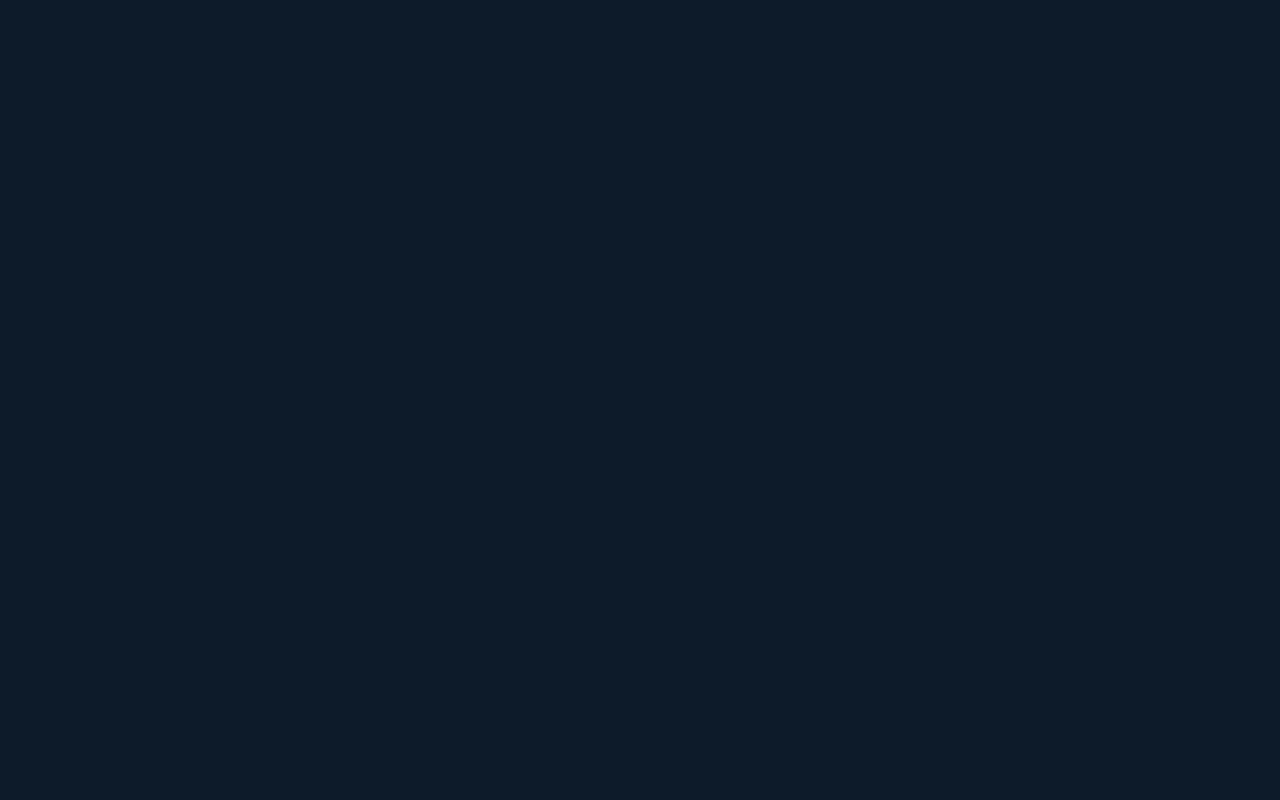
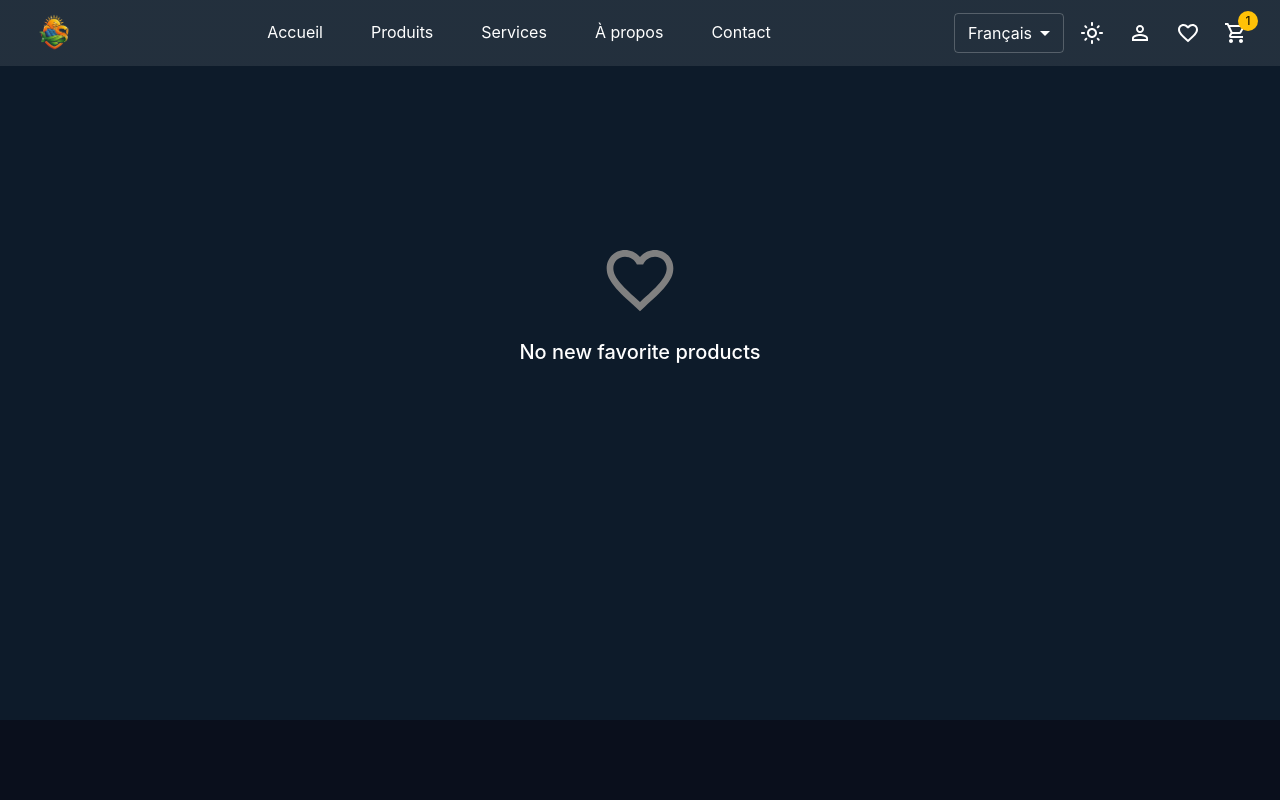
Before and after one commit to abderrahmanetaha7-lgtm/solar_stage, a React (Vite) app: page /favorites in a window 1280 px wide. Before the commit this address had no page. Shown: the top 800 px of the page. Built offline with nearby package versions, Linux system fonts and the light colour scheme; a web font is replaced by a local one.

Commit message:
Create  favorites page with product display

```diff
--- a/src/components/Home/FeaturedProductsHome.jsx
+++ b/src/components/Home/FeaturedProductsHome.jsx
@@ -13,8 +13,12 @@ import { useNavigate } from "react-router-dom";
 import { useProducts } from "../../context/ProductContext";
 import ProductCard from "../Products/ProductCard";
 
+import ArrowBackIcon from "@mui/icons-material/ArrowBack";
+import ArrowForwardIcon from "@mui/icons-material/ArrowForward";
+
+
 const FeaturedProducts = () => {
-  const { t } = useTranslation();
+  const { t,i18n } = useTranslation();
   const navigate = useNavigate(); // Hook for programmatic navigation
   const theme = useTheme();
   const isMobile = useMediaQuery(theme.breakpoints.down("sm")); // Check if screen is mobile size
@@ -135,6 +139,13 @@ const FeaturedProducts = () => {
           onClick={() => navigate("/products")} // Navigate to products page
           variant="outlined"
           size="large"
+          endIcon={
+              i18n.language === "ar" ? (
+                <ArrowBackIcon />
+              ) : (
+                <ArrowForwardIcon />
+              )
+            }
           sx={{
             borderRadius: 3,
             px: 4,
@@ -150,7 +161,6 @@ const FeaturedProducts = () => {
           }}
         >
           {t("home.products.buttons.view_all")}
-          {/* <KeyboardArrowRightIcon sx={{ ml: 1 }} /> */}
         </Button>
       </Box>
     </Container>
--- a/src/components/Home/FirstSectionHome.jsx
+++ b/src/components/Home/FirstSectionHome.jsx
@@ -1,11 +1,14 @@
 import React from "react";
 import imgHome from "../../assets/images/imgHome.png";
 import { Box, Container, Typography, Button } from "@mui/material";
-// import KeyboardArrowRightIcon from "@mui/icons-material/KeyboardArrowRight";
+
+import ArrowBackIcon from "@mui/icons-material/ArrowBack";
+import ArrowForwardIcon from "@mui/icons-material/ArrowForward";
+
 import { Link as RouterLink } from "react-router-dom";
 import { useTranslation } from "react-i18next";
 export default function FirstSectionHome() {
-  const { t } = useTranslation();
+  const { t,i18n } = useTranslation();
   return (
     <Box
       component="section"
@@ -100,6 +103,13 @@ export default function FirstSectionHome() {
             <Button
               variant="contained"
               color="primary"
+              endIcon={
+                i18n.language === "ar" ? (
+                  <ArrowBackIcon />
+                ) : (
+                  <ArrowForwardIcon />
+                )
+              }
               component={RouterLink}
               to="/products"
               sx={{
@@ -113,7 +123,6 @@ export default function FirstSectionHome() {
               }}
             >
               {t("home.hero.buttons.buy")}
-              {/* <KeyboardArrowRightIcon sx={{ ml: 1 }} /> */}
             </Button>
 
             <Button
--- a/src/components/Home/GoContactHome.jsx
+++ b/src/components/Home/GoContactHome.jsx
@@ -2,10 +2,12 @@ import React from "react";
 import { Box, Typography, Button } from "@mui/material";
 import ArrowForwardIcon from "@mui/icons-material/ArrowForward";
 import { useTranslation } from "react-i18next";
+
+import ArrowBackIcon from "@mui/icons-material/ArrowBack";
+
 export default function GoContactHome() {
-  const { t } = useTranslation();
+  const { t, i18n } = useTranslation();
   return (
-
     <Box
       sx={{
         px: 3,
@@ -54,15 +56,16 @@ export default function GoContactHome() {
             color: "text.secondary",
             lineHeight: 1.6,
           }}
-          >
+        >
           {t("home.cta.description")}
-
         </Typography>
 
         {/* Call-to-action button */}
         <Button
           variant="contained"
-          endIcon={<ArrowForwardIcon />}
+          endIcon={
+            i18n.language === "ar" ? <ArrowBackIcon /> : <ArrowForwardIcon />
+          }
           sx={{
             px: 4,
             py: 1.3,
@@ -76,9 +79,8 @@ export default function GoContactHome() {
               transform: "translateY(-2px)",
             },
           }}
-          >
+        >
           {t("home.cta.button")}
-
         </Button>
       </Box>
     </Box>
--- a/src/components/Products/ProductCard.jsx
+++ b/src/components/Products/ProductCard.jsx
@@ -15,10 +15,14 @@ import FavoriteIcon from "@mui/icons-material/Favorite";
 import FlashOnIcon from "@mui/icons-material/FlashOn";
 import ShoppingCartIcon from "@mui/icons-material/ShoppingCart";
 import { useTranslation } from "react-i18next";
+import { useData } from "../../context/AuthContext";
 
 const ProductCard = ({ product, onAddToCart }) => {
+  const { toggleFavorite, isFavorite } = useData();
+
+  const favorite = isFavorite(product.id);
+
   const { t } = useTranslation();
-  const [isFavorite, setIsFavorite] = useState(false);
   const [imageError, setImageError] = useState(false);
   const theme = useTheme();
   const isDarkMode = theme.palette.mode === "dark";
@@ -38,9 +42,7 @@ const ProductCard = ({ product, onAddToCart }) => {
     "https://via.placeholder.com/500x300?text=Image+Not+Found";
   const imageSrc = imageError ? fallbackImage : image;
 
-  const handleFavoriteClick = () => {
-    setIsFavorite(!isFavorite);
-  };
+
 
   const formattedPrice =
     typeof price === "number" ? price.toLocaleString() : price;
@@ -138,7 +140,7 @@ const ProductCard = ({ product, onAddToCart }) => {
         />
 
         <IconButton
-          onClick={handleFavoriteClick}
+          onClick={() => toggleFavorite(product)}
           sx={{
             position: "absolute",
             top: 12,
@@ -157,7 +159,7 @@ const ProductCard = ({ product, onAddToCart }) => {
             },
           }}
         >
-          {isFavorite ? (
+          {favorite  ? (
             <FavoriteIcon sx={{ color: "#e91e63", fontSize: 22 }} />
           ) : (
             <FavoriteBorderIcon
@@ -238,11 +240,11 @@ const ProductCard = ({ product, onAddToCart }) => {
               color="text.secondary"
               sx={{ textDecoration: "line-through", fontSize: "0.75rem" }}
             >
-              {(formattedPrice * 1.2).toLocaleString()} {" "}
+              {(formattedPrice * 1.2).toLocaleString()}{" "}
               {t("productsPage.currency")}
             </Typography>
             <Typography variant="p" fontWeight="bold" color="primary">
-              {formattedPrice} {" "} {t("productsPage.currency")}
+              {formattedPrice} {t("productsPage.currency")}
             </Typography>
           </Box>
 
--- a/src/components/layout/Navbar.jsx
+++ b/src/components/layout/Navbar.jsx
@@ -34,7 +34,6 @@ import { useTranslation } from "react-i18next";
 
 // Language Switcher (clean)
 const LanguageSwitcher = ({ i18n }) => {
-
   const handleChange = (e) => {
     i18n.changeLanguage(e.target.value);
   };
@@ -57,7 +56,7 @@ export default function Navbar() {
   const { t, i18n } = useTranslation();
   const location = useLocation();
 
-  const { mode, toggleTheme } = useData();
+  const { mode, toggleTheme,favorites } = useData();
 
   const theme = useTheme();
   const isMobile = useMediaQuery(theme.breakpoints.down("md"));
@@ -153,8 +152,12 @@ export default function Navbar() {
             </MenuItem>
           </Menu>
 
-          <IconButton sx={{ color: "text.primary" }}>
-            <Badge badgeContent={1} color="primary">
+          <IconButton
+            sx={{ color: "text.primary" }}
+            component={RouterLink}
+            to="/favorites"
+          >
+            <Badge badgeContent={favorites.length} color="primary">
               <FavoriteBorderIcon />
             </Badge>
           </IconButton>
--- a/src/context/AuthContext.jsx
+++ b/src/context/AuthContext.jsx
@@ -12,6 +12,29 @@ const ThemeContext = createContext();
 
 export default function ThemeContextProvider({ children }) {
   const [mode, setMode] = useState("dark");
+  const [favorites, setFavorites] = useState(() => {
+    return JSON.parse(localStorage.getItem("favorites")) || [];
+  });
+
+  useEffect(() => {
+    localStorage.setItem("favorites", JSON.stringify(favorites));
+  }, [favorites]);
+
+  const toggleFavorite = (product) => {
+    setFavorites((prev) => {
+      const exists = prev.find((item) => item.id === product.id);
+
+      if (exists) {
+        return prev.filter((item) => item.id !== product.id);
+      } else {
+        return [...prev, product];
+      }
+    });
+  };
+
+  const isFavorite = (id) => {
+    return favorites.some((item) => item.id === id);
+  };
 
   const [lang, setLang] = useState(i18n.language);
 
@@ -51,7 +74,16 @@ export default function ThemeContextProvider({ children }) {
   };
 
   return (
-    <ThemeContext.Provider value={{ mode, toggleTheme }}>
+    <ThemeContext.Provider
+      value={{
+        mode,
+        toggleTheme,
+        favorites,
+        setFavorites,
+        toggleFavorite,
+        isFavorite,
+      }}
+    >
       <CacheProvider value={isRTL ? cacheRtl : cacheLtr}>
         <ThemeProvider theme={theme}>{children}</ThemeProvider>
       </CacheProvider>
--- a/src/pages/Favorites.jsx
+++ b/src/pages/Favorites.jsx
@@ -0,0 +1,73 @@
+import React from "react";
+import { Box, Typography, Grid, useMediaQuery, useTheme } from "@mui/material";
+import FavoriteBorderIcon from "@mui/icons-material/FavoriteBorder";
+import { useData } from "../context/AuthContext";
+import ProductCard from "../components/Products/ProductCard";
+
+export default function Favorites({ handleAddToCart }) {
+  const { favorites } = useData();
+
+  const hasFavorites = favorites.length > 0;
+
+  const theme = useTheme();
+  const isMobile = useMediaQuery(theme.breakpoints.down("sm")); // Screen < 600px
+  const isTablet = useMediaQuery(theme.breakpoints.between("sm", "md")); // Screen between 600px and 960px
+
+  const getGridColumns = () => {
+    if (isMobile) return 1;
+    if (isTablet) return 2;
+    return 4;
+  };
+
+  return (
+    <Box sx={{ minHeight: "90vh", p: 3 }}>
+      {!hasFavorites ? (
+        <Box
+          sx={{
+            minHeight: "70vh",
+            display: "flex",
+            justifyContent: "center",
+            alignItems: "center",
+            flexDirection: "column",
+            textAlign: "center",
+          }}
+        >
+          <FavoriteBorderIcon sx={{ fontSize: 80, color: "gray", mb: 2 }} />
+
+          <Typography variant="h6" color="text.secondary">
+            No new favorite products
+          </Typography>
+        </Box>
+      ) : (
+        <>
+          <Box sx={{ display: "flex", justifyContent: "space-between", mt: 8 }}>
+            <Typography variant="h5" fontWeight="bold">
+              My Favorites
+            </Typography>
+            <Typography variant="h6" color="primary">
+              You have <b>{favorites.length} </b> favorite products
+            </Typography>
+          </Box>
+
+          <Box
+            sx={{
+              mt: 4,
+              width: "100%",
+              display: "grid",
+              gridTemplateColumns: `repeat(${getGridColumns()}, 1fr)`,
+              gap: { xs: 2, sm: 3, md: 4 },
+            }}
+          >
+            {favorites.map((product) => (
+              <ProductCard
+                key={product.id}
+                product={product}
+                onAddToCart={handleAddToCart}
+              />
+            ))}
+          </Box>
+        </>
+      )}
+    </Box>
+  );
+}
--- a/src/routes/AppRoutes.jsx
+++ b/src/routes/AppRoutes.jsx
@@ -12,6 +12,7 @@ import Login from "../pages/Login";
 import About from "../pages/About";
 
 import ScrollToTop from "../components/ScrollToTop";
+import Favorites from "../pages/Favorites";
 
 export default function AppRoutes() {
   return (
@@ -24,6 +25,7 @@ export default function AppRoutes() {
           <Route path="/" element={<Home />} />
           <Route path="/products" element={<Products />} />
           <Route path="/services" element={<Services />} />
+          <Route path="/favorites" element={<Favorites />} />
           <Route path="/about" element={<About />} />
           <Route path="/contact" element={<Contact />} />
         </Route>
```
